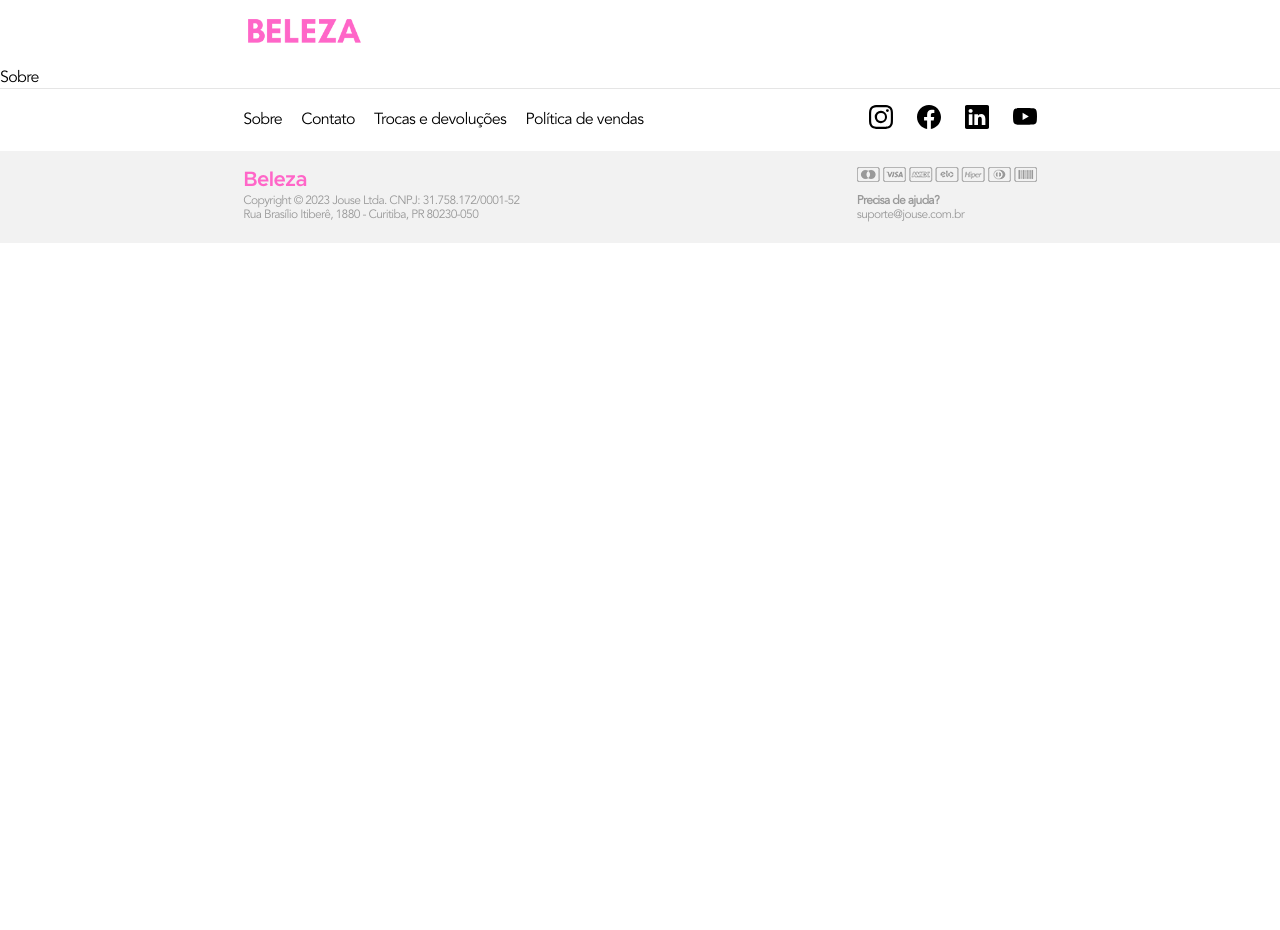
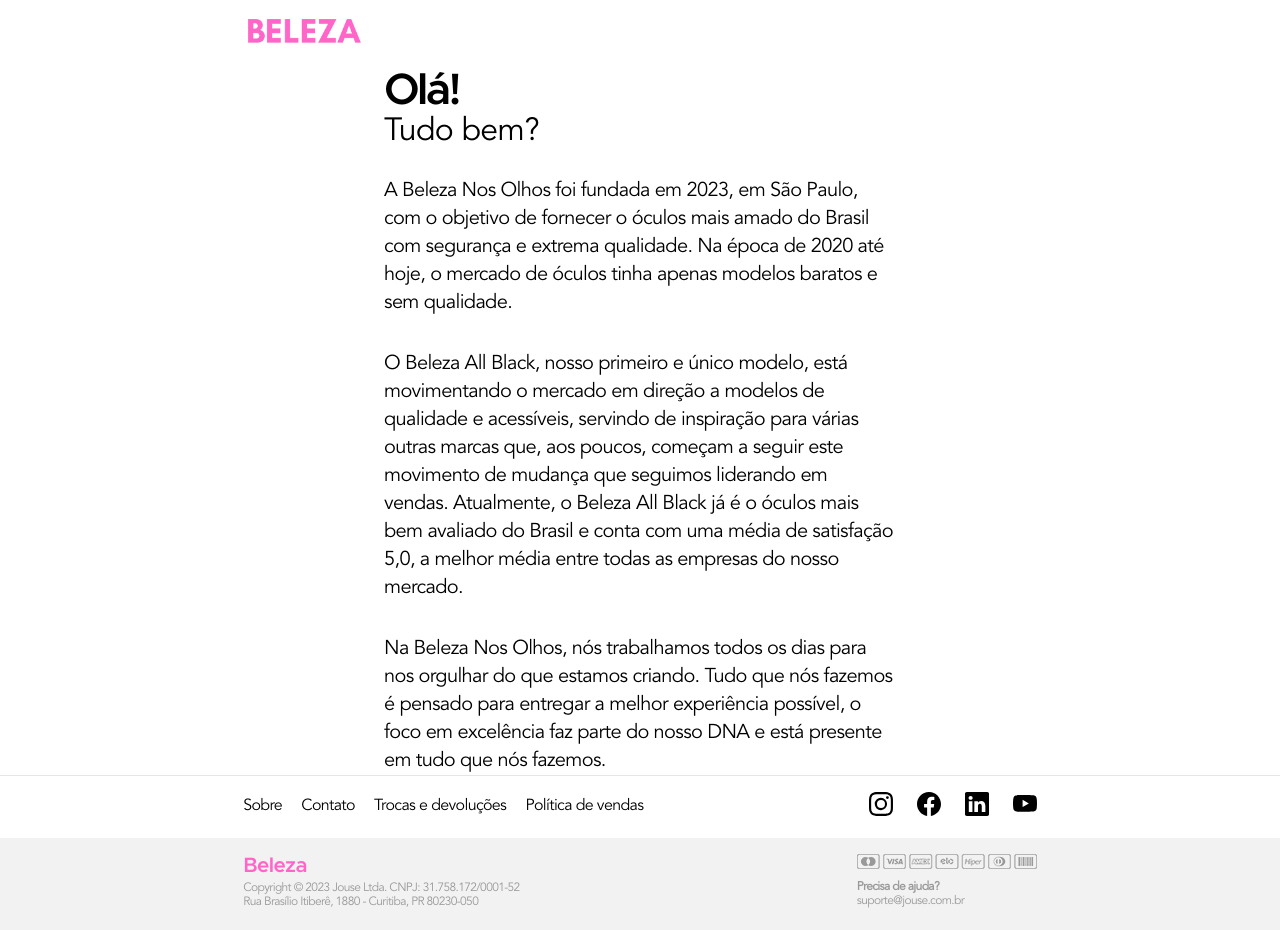
Before and after one commit to renzi-fidele-frontend/BelezaShop, a React (Vite) app: page /sobre in a window 1280 px wide. Before the commit the page ends 800 px from the top, so only its background shows below. Built offline with nearby package versions, Linux system fonts and the light colour scheme.

Commit message:
Pagina sobre terminada

```diff
--- a/src/App.css
+++ b/src/App.css
@@ -16,4 +16,8 @@
 .App {
    color: var(--cor-texto);
    letter-spacing: -0.040em;
+   display: flex;
+   flex-direction: column;
+   justify-content: space-between;
+   min-height: 100vh;
 }
--- a/src/App.jsx
+++ b/src/App.jsx
@@ -9,12 +9,14 @@
 import TrocasDevolucoes from "./Pages/TrocasDevolucoes/TrocasDevolucoes";
 import PoliticaVendas from "./Pages/PoliticaVendas/PoliticaVendas";
 import OculosBeleza from "./Pages/OculosBeleza/OculosBeleza";
+import SmoothScroll from "./Components/ScrollTop/ScrollTop";
 
 function App() {
    return (
       <div className="App">
          <Router>
             <Header />
+            <SmoothScroll>
                <Routes>
                   <Route exact path="/" element={<Home />} />
                   <Route path="/contato" element={<Contato />} />
@@ -24,6 +26,7 @@
                   <Route path="/politica-de-vendas" element={<PoliticaVendas />} />
                   <Route path="/oculos-beleza" element={<OculosBeleza />} />
                </Routes>
+            </SmoothScroll>
             <Footer />
          </Router>
       </div>
--- a/src/Components/Acordeao/Acordeao.jsx
+++ b/src/Components/Acordeao/Acordeao.jsx
@@ -53,7 +53,7 @@
                <p>Claro. Compre para uso pessoal ou para ganhar uma renda extra com 100% de lucro.</p>
             </details>
 
-            <details>
+            <details id={styles.ultimo}>
                <summary>Possui proteção?</summary>
                <p>Sim, possui a mais alta proteção UV400 existente em óculos solares.</p>
             </details>
--- a/src/Components/Acordeao/Acordeao.module.css
+++ b/src/Components/Acordeao/Acordeao.module.css
@@ -9,14 +9,12 @@
 @keyframes sweep {
    0% {
       opacity: 0;
+      transform: translateX(-10px);
    }
    100% {
       opacity: 1;
+      transform: translateX(0px);
    }
-}
-
-#sum {
-   margin-top: 2em;
 }
 
 summary:hover {
@@ -26,6 +24,8 @@
 #sum {
    display: flex;
    flex-flow: row nowrap;
+   border-top: 1px solid var(--cor-borda);
+   padding-block: 18px;
 }
 
 #sum > svg {
@@ -35,7 +35,6 @@
 }
 
 #faq {
-   margin-top: 2em;
 }
 
 #faq > details {
@@ -66,3 +65,7 @@
 #primeiro {
    margin-top: 3em !important;
 }
+
+#ultimo {
+   margin-bottom: 3em;
+}
--- /dev/null
+++ b/src/Components/ScrollTop/ScrollTop.jsx
@@ -0,0 +1,16 @@
+import { useEffect } from "react";
+import { useLocation, useNavigationType } from "react-router-dom";
+function SmoothScroll({ children }) {
+   const location = useLocation();
+   const navType = useNavigationType();
+   useEffect(() => {
+      if (navType !== "POP") {
+         window.scrollTo({
+            top: 0,
+            behavior: "smooth",
+         });
+      }
+   }, [location]);
+   return <>{children}</>;
+}
+export default SmoothScroll;
--- a/src/Pages/Sobre/Sobre.jsx
+++ b/src/Pages/Sobre/Sobre.jsx
@@ -1,8 +1,30 @@
 import React from "react";
 import styles from "./Sobre.module.css";
+import estiloHome from "../Home/Home.module.css";
 
 const Sobre = () => {
-   return <div>Sobre</div>;
+   return (
+      <div id={styles.ct}>
+         <h3 className={styles.tit3}>Olá!</h3>
+         <h5 className={estiloHome.subtit}>Tudo bem?</h5>
+         <p>
+            A Beleza Nos Olhos foi fundada em 2023, em São Paulo, com o objetivo de fornecer o óculos mais amado do Brasil com segurança e
+            extrema qualidade. Na época de 2020 até hoje, o mercado de óculos tinha apenas modelos baratos e sem qualidade.
+         </p>
+         <br />
+         <p>
+            O Beleza All Black, nosso primeiro e único modelo, está movimentando o mercado em direção a modelos de qualidade e acessíveis,
+            servindo de inspiração para várias outras marcas que, aos poucos, começam a seguir este movimento de mudança que seguimos liderando
+            em vendas. Atualmente, o Beleza All Black já é o óculos mais bem avaliado do Brasil e conta com uma média de satisfação 5,0, a melhor
+            média entre todas as empresas do nosso mercado.
+         </p>
+         <br />
+         <p>
+            Na Beleza Nos Olhos, nós trabalhamos todos os dias para nos orgulhar do que estamos criando. Tudo que nós fazemos é pensado para
+            entregar a melhor experiência possível, o foco em excelência faz parte do nosso DNA e está presente em tudo que nós fazemos.
+         </p>
+      </div>
+   );
 };
 
 export default Sobre;
--- a/src/Pages/Sobre/Sobre.module.css
+++ b/src/Pages/Sobre/Sobre.module.css
@@ -0,0 +1,19 @@
+.tit3 {
+   letter-spacing: -0.06em;
+   font-family: "Avenir-Heavy";
+   font-size: 44px;
+}
+
+#ct {
+    padding-inline: 30%;
+}
+
+#ct > h5 {
+    margin-bottom: .8em;
+}
+
+#ct > p {
+    margin-top: .7em;
+    font-size: 20px;
+    line-height: 1.4;
+}
```
Lines whose indentation alone changed are shown as unchanged.
